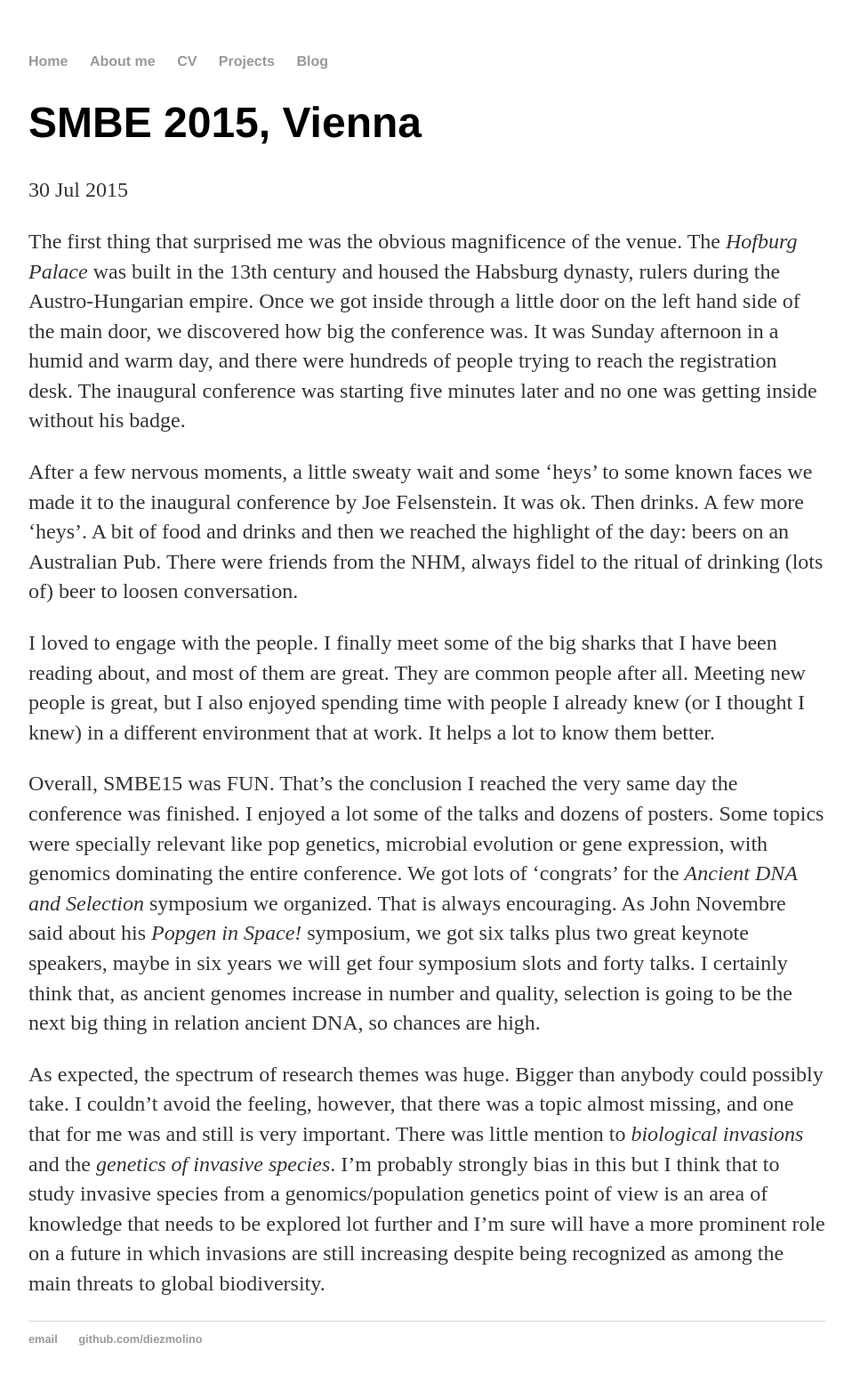
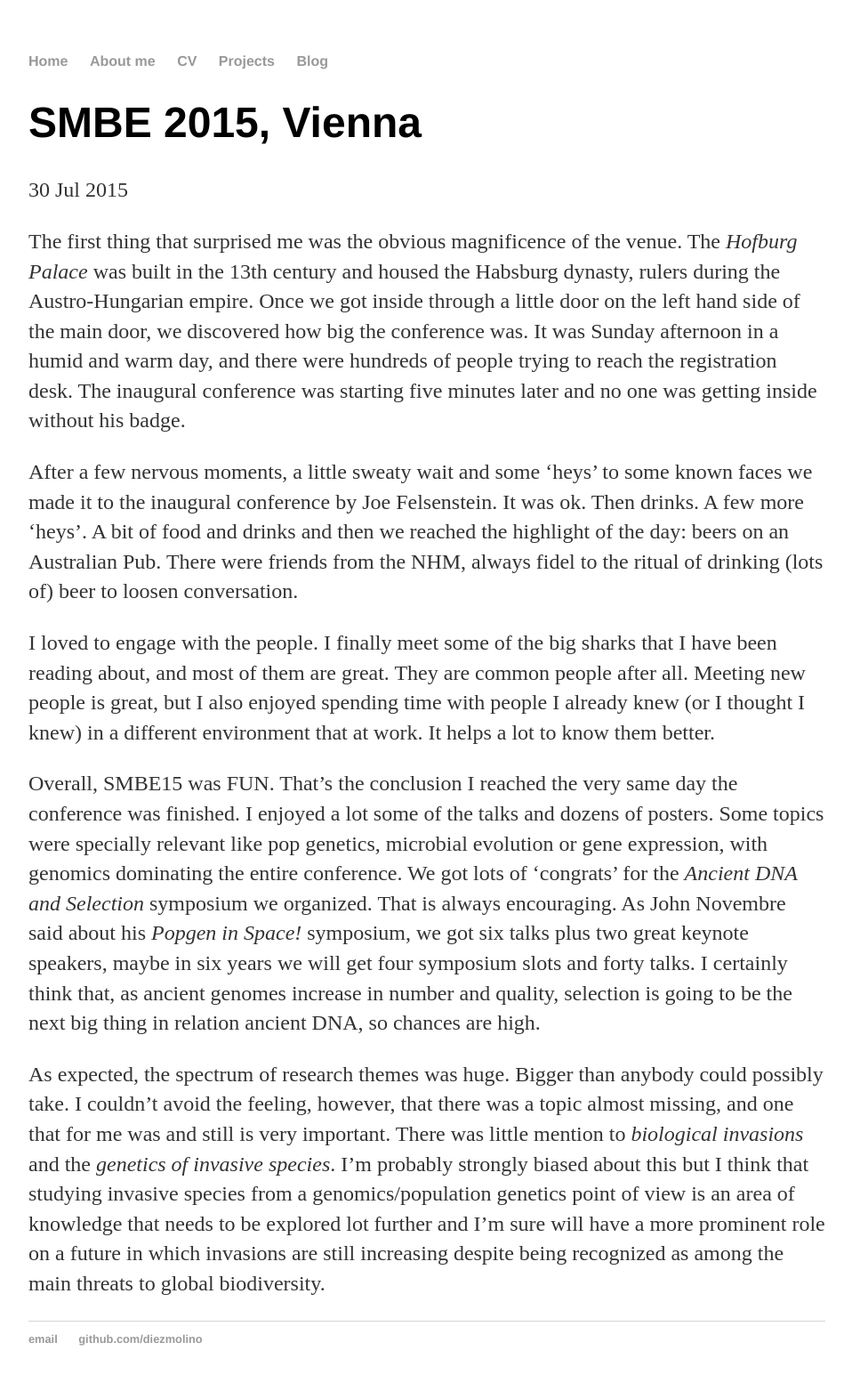
Before and after one commit to DiezMolino/diezmolino.github.io, a Jekyll site: the page built from _posts/2015-07-30-diezmolino-smbe15-1.md, in a window 1280 px wide. Shown: the whole page at 89% size, without its empty margins (160-1118 px from the left). Built offline with Jekyll 4.4.1, drawn with Linux system fonts in a browser that asks for light colours.

Commit message:
Update 2015-07-30-diezmolino-smbe15-1.md

```diff
--- a/_posts/2015-07-30-diezmolino-smbe15-1.md
+++ b/_posts/2015-07-30-diezmolino-smbe15-1.md
@@ -12,4 +12,4 @@ I loved to engage with the people. I finally meet some of the big sharks that I
 
 Overall, SMBE15 was FUN. That's the conclusion I reached the very same day the conference was finished. I enjoyed a lot some of the talks and dozens of posters. Some topics were specially relevant like pop genetics, microbial evolution or gene expression, with genomics dominating the entire conference. We got lots of 'congrats' for the *Ancient DNA and Selection* symposium we organized. That is always encouraging. As John Novembre said about his *Popgen in Space!* symposium, we got six talks plus two great keynote speakers, maybe in six years we will get four symposium slots and forty talks. I certainly think that, as ancient genomes increase in number and quality, selection is going to be the next big thing in relation ancient DNA, so chances are high.
 
-As expected, the spectrum of research themes was huge. Bigger than anybody could possibly take. I couldn't avoid the feeling, however, that there was a topic almost missing, and one that for me was and still is very important. There was little mention to *biological invasions* and the *genetics of invasive species*. I'm probably strongly bias in this but I think that to study invasive species from a genomics/population genetics point of view is an area of knowledge that needs to be explored lot further and I'm sure will have a more prominent role on a future in which invasions are still increasing despite being recognized as among the main threats to global biodiversity.
+As expected, the spectrum of research themes was huge. Bigger than anybody could possibly take. I couldn't avoid the feeling, however, that there was a topic almost missing, and one that for me was and still is very important. There was little mention to *biological invasions* and the *genetics of invasive species*. I'm probably strongly biased about this but I think that studying invasive species from a genomics/population genetics point of view is an area of knowledge that needs to be explored lot further and I'm sure will have a more prominent role on a future in which invasions are still increasing despite being recognized as among the main threats to global biodiversity.
```
